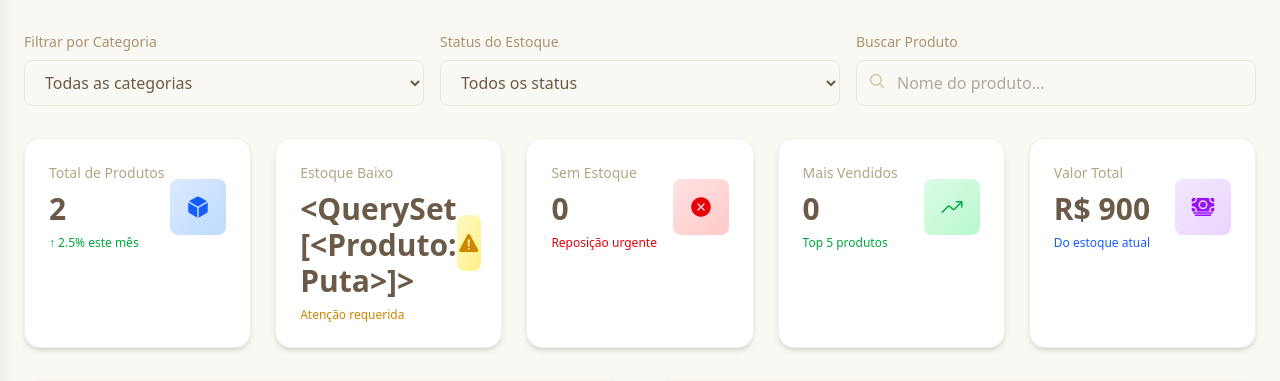
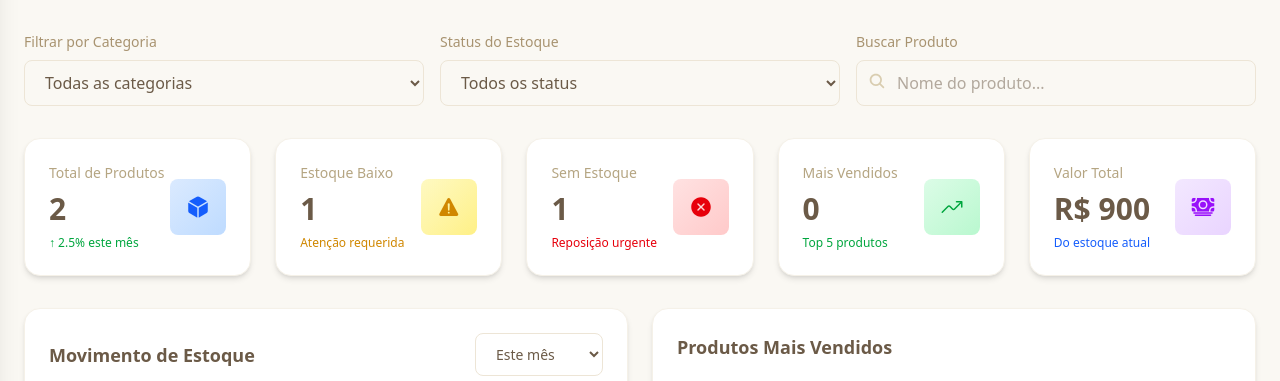
Before and after one commit to Joao-Valerio/Estoque, a Django app: page /painel/ in a window 1280 px wide. Shown: the part 81-462 px from the top of the page. Run offline with Django 5.2, Linux system fonts and the light colour scheme; data comes from the database, SQL or seed files in the repository; style sheets or scripts are compiled from the project's sources; some libraries are stand-ins or nearby versions.

Commit message:
fix: arrumando produtos sem estoque

```diff
--- a/website/templates/painel.html
+++ b/website/templates/painel.html
@@ -57,7 +57,7 @@
         <div class="flex items-center justify-between">
             <div>
                 <p class="text-sand-600 text-sm font-medium">Estoque Baixo</p>
-                <p class="text-3xl font-bold text-sand-900 mt-2">{{ estoque_baixo|default:"0" }}</p>
+                <p class="text-3xl font-bold text-sand-900 mt-2">{{ estoque_baixo_count|default:"0" }}</p>
                 <p class="text-xs text-yellow-600 mt-2">Atenção requerida</p>
             </div>
             <div class="h-14 w-14 rounded-lg bg-gradient-to-br from-yellow-100 to-yellow-200 flex items-center justify-center">
@@ -71,7 +71,7 @@
         <div class="flex items-center justify-between">
             <div>
                 <p class="text-sand-600 text-sm font-medium">Sem Estoque</p>
-                <p class="text-3xl font-bold text-sand-900 mt-2">{{ sem_estoque|default:"0" }}</p>
+                <p class="text-3xl font-bold text-sand-900 mt-2">{{ sem_estoque_count|default:"0" }}</p>
                 <p class="text-xs text-red-600 mt-2">Reposição urgente</p>
             </div>
             <div class="h-14 w-14 rounded-lg bg-gradient-to-br from-red-100 to-red-200 flex items-center justify-center">
```
